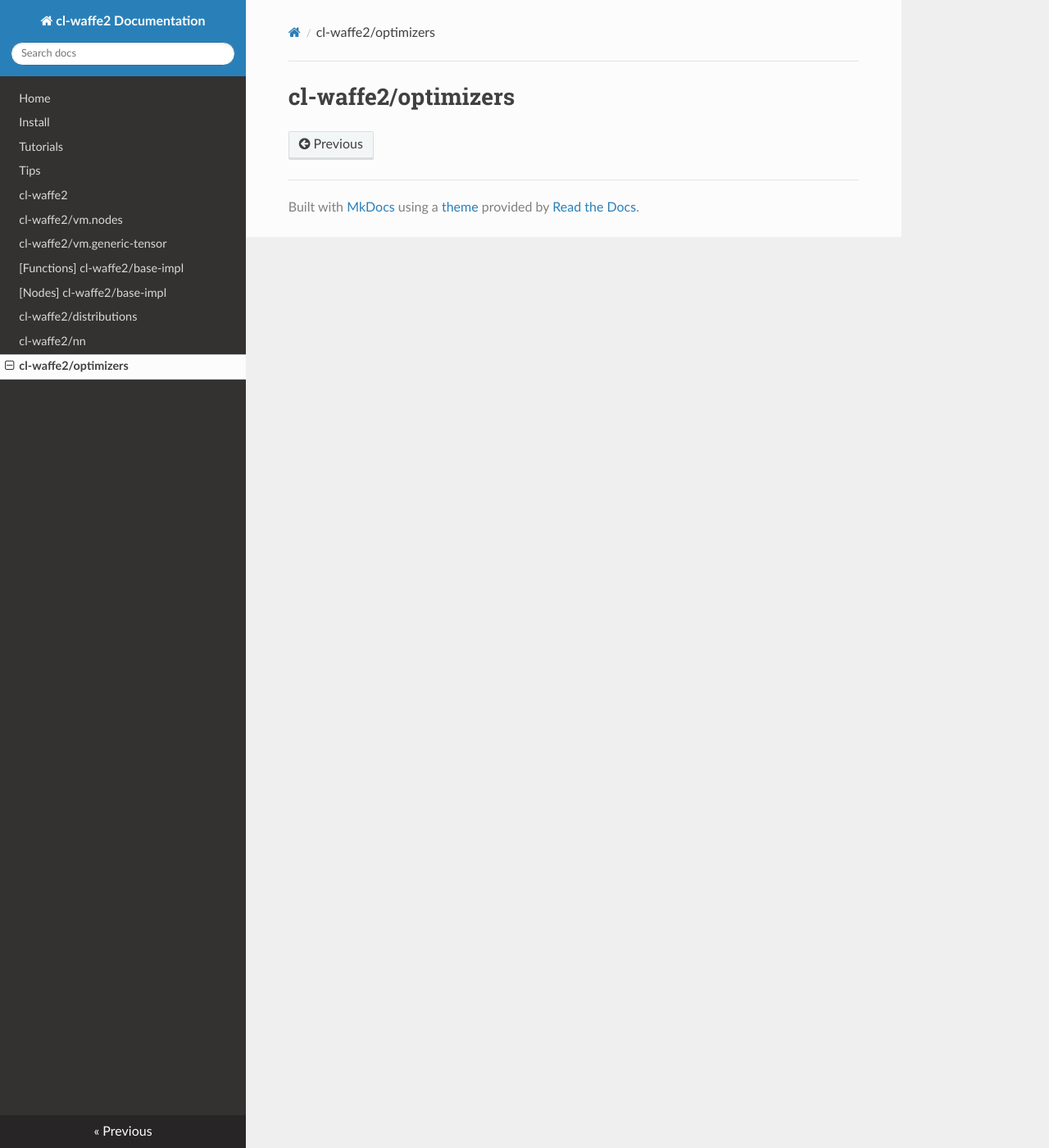
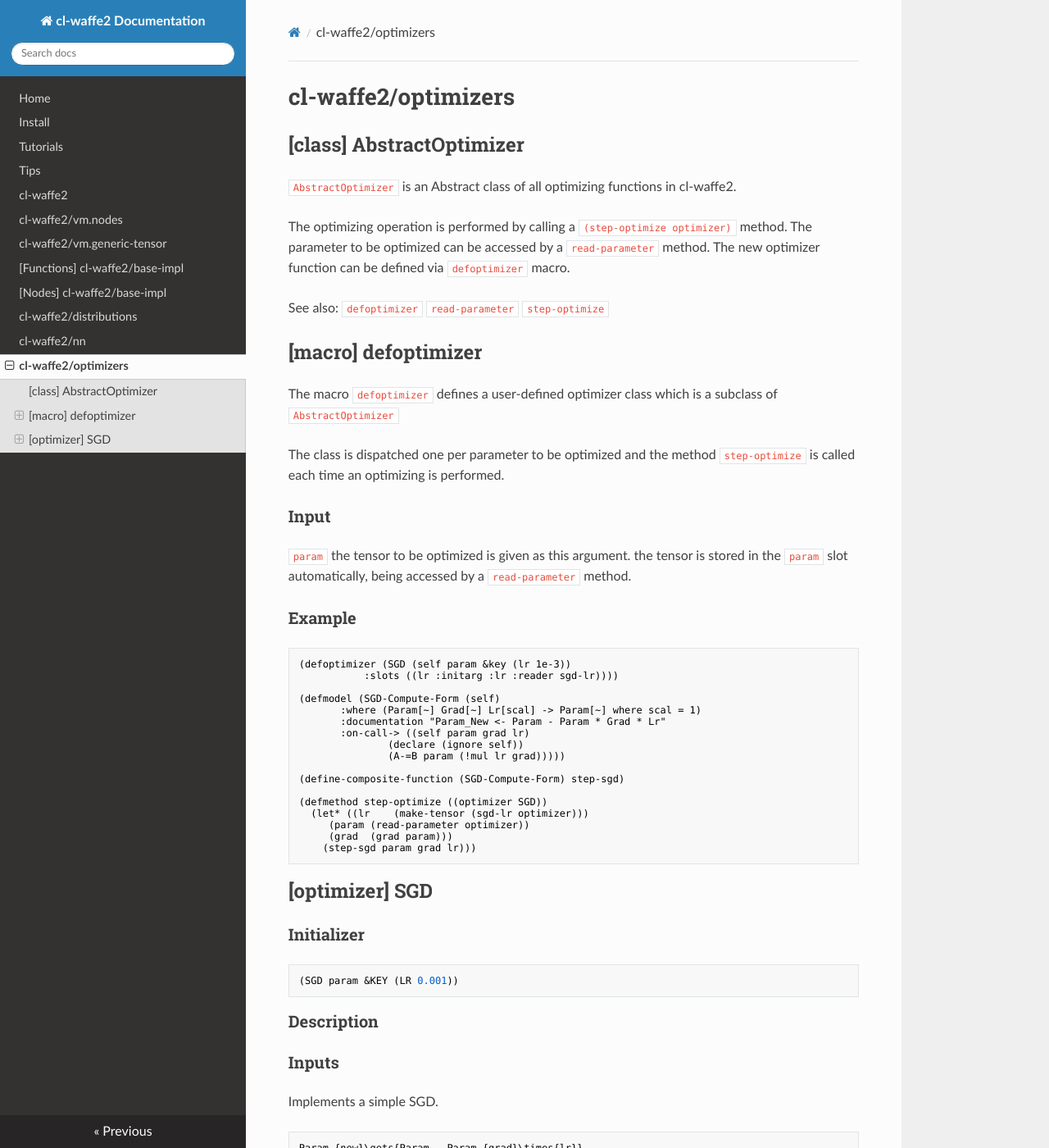
Before and after one commit to hikettei/cl-waffe2, an MkDocs documentation site: the page built from docs/cl-waffe2-docs/docs/optimizer.md, in a window 1280 px wide and 1400 px high. Shown: the whole window at 82% size. Built offline with MkDocs 1.6.1, drawn with Linux system fonts in a browser that asks for light colours; nearby versions of some CDN libraries; some of the changed text lies outside the part shown.

Commit message:
Updated documentations of optimizers

````diff
--- a/docs/cl-waffe2-docs/docs/optimizer.md
+++ b/docs/cl-waffe2-docs/docs/optimizer.md
@@ -1,2 +1,62 @@
 
 # cl-waffe2/optimizers
+
+## [class] AbstractOptimizer
+
+`AbstractOptimizer` is an Abstract class of all optimizing functions in cl-waffe2.
+
+The optimizing operation is performed by calling a `(step-optimize optimizer)` method. The parameter to be optimized can be accessed by a `read-parameter` method. The new optimizer function can be defined via `defoptimizer` macro.
+
+See also: `defoptimizer` `read-parameter` `step-optimize`
+## [macro] defoptimizer
+
+The macro `defoptimizer` defines a user-defined optimizer class which is a subclass of `AbstractOptimizer`
+
+The class is dispatched one per parameter to be optimized and the method `step-optimize` is called each time an optimizing is performed.
+
+### Input
+
+`param` the tensor to be optimized is given as this argument. the tensor is stored in the `param` slot automatically, being accessed by a `read-parameter` method.
+
+### Example
+
+```lisp
+(defoptimizer (SGD (self param &key (lr 1e-3))
+		   :slots ((lr :initarg :lr :reader sgd-lr))))
+
+(defmodel (SGD-Compute-Form (self)
+	   :where (Param[~] Grad[~] Lr[scal] -> Param[~] where scal = 1)
+	   :documentation "Param_New <- Param - Param * Grad * Lr"
+	   :on-call-> ((self param grad lr)
+		       (declare (ignore self))
+		       (A-=B param (!mul lr grad)))))
+
+(define-composite-function (SGD-Compute-Form) step-sgd)
+
+(defmethod step-optimize ((optimizer SGD))
+  (let* ((lr    (make-tensor (sgd-lr optimizer)))
+	 (param (read-parameter optimizer))
+	 (grad  (grad param)))
+    (step-sgd param grad lr)))
+```
+
+## [optimizer] SGD
+
+### Initializer
+
+```
+(SGD param &KEY (LR 0.001))
+```
+
+### Description
+
+
+### Inputs
+
+Implements a simple SGD.
+
+```math
+Param_{new}\gets{Param - Param_{grad}\times{lr}}
+```
+
+`lr[single-float]` learning rate.
````
Also changed, not shown: docs/cl-waffe2-docs/docs/distributions.md (+25 -25 lines), docs/cl-waffe2-docs/docs/generic-tensor.md (+3 -3 lines), docs/cl-waffe2-docs/docs/nn.md (+16 -16 lines), 4 other files.
